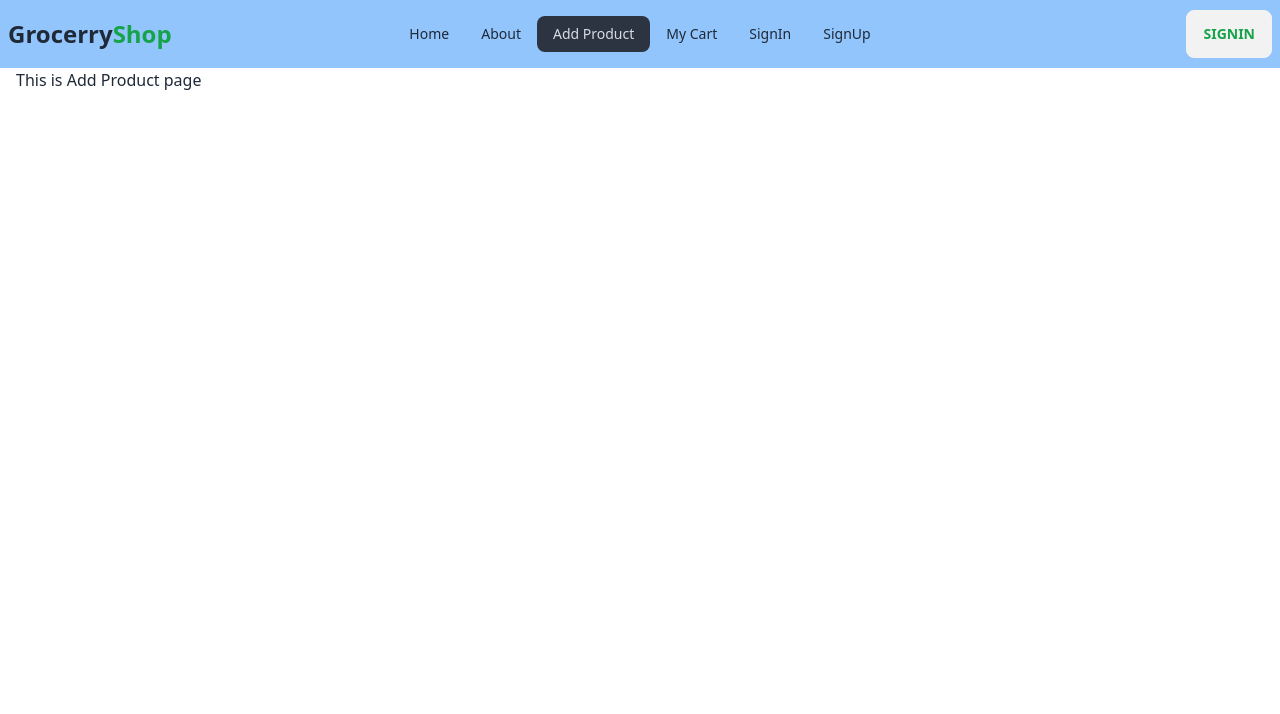
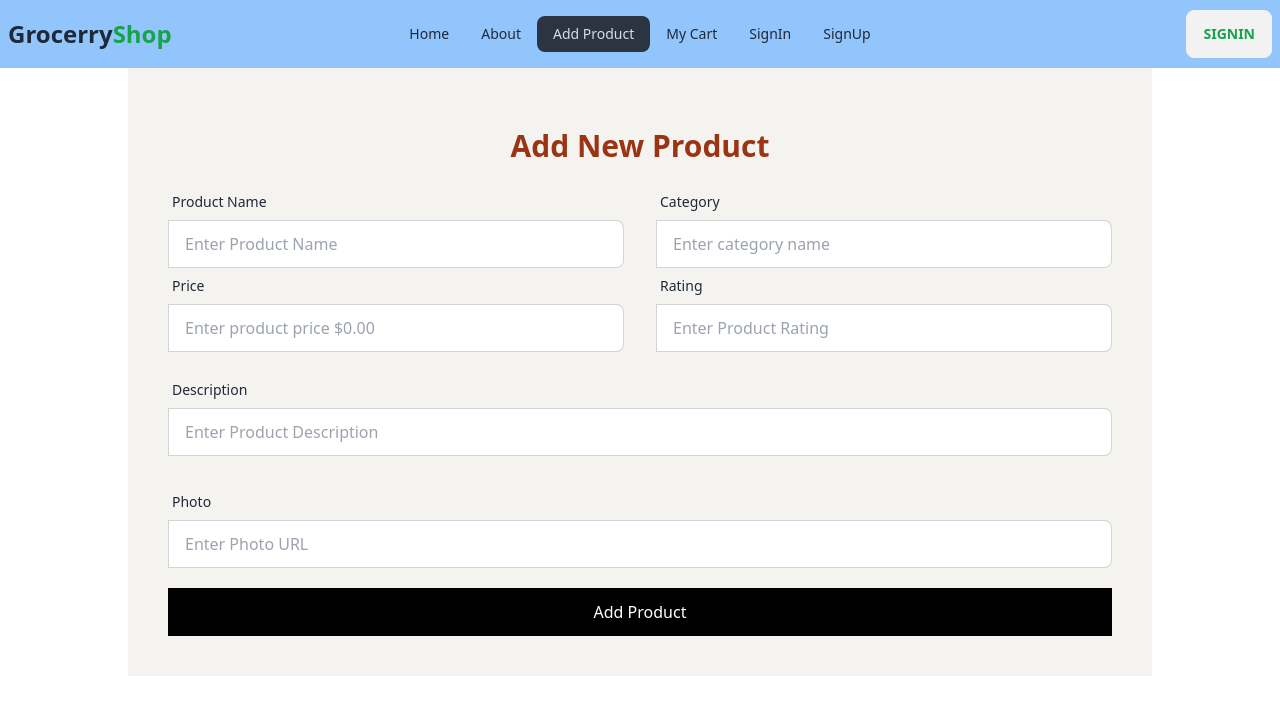
Before and after one commit to JAMSHEDWEBDEV/brandshopclient, a React (Vite) app: page /addProduct in a window 1280 px wide. Shown: the top 714 px of the page. Built offline with nearby package versions, Linux system fonts and the light colour scheme; no server answers.

Commit message:
added add product component

```diff
--- a/package.json
+++ b/package.json
@@ -18,7 +18,8 @@
     "react-icons": "^4.11.0",
     "react-router-dom": "^6.17.0",
     "sort-by": "^1.2.0",
-    "sweetalert": "^2.1.2"
+    "sweetalert": "^2.1.2",
+    "sweetalert2": "^11.7.32"
   },
   "devDependencies": {
     "@types/react": "^18.2.15",
--- a/src/Route/Route.jsx
+++ b/src/Route/Route.jsx
@@ -21,7 +21,7 @@ const Route = createBrowserRouter([
             {
                 path: "/",
                 element: <Home></Home>,
-                loader:()=>fetch('/public/category.json')
+                loader:()=>fetch('/category.json')
             },
             {
                 path:"/about",
--- /dev/null
+++ b/src/components/Contact/Contact.jsx
@@ -0,0 +1,15 @@
+
+const Contact = () => {
+    return (
+        <div className="flex flex-col md:flex-col lg:flex-row">
+            <div>
+                <h1>Contact Details</h1>
+                <p><span>ffice Address-1</span>: G-shop Grocery shop (United Estate Of America) Co., Ltd. Bridge 8, Room 9201.</p>
+                <p><span>Office Address-2</span>: #25 Jocker Goru Zhong Road NYPD 200025 USA.</p>
+            </div>
+            <div></div>
+        </div>
+    );
+};
+
+export default Contact;
--- a/src/pages/AddProduct/AddProduct.jsx
+++ b/src/pages/AddProduct/AddProduct.jsx
@@ -1,9 +1,104 @@
+import Swal from "sweetalert2";
 
 const AddProduct = () => {
+
+    const handleAddProduct = e =>{
+        e.preventDefault();
+        const form = e.target;
+        const name = form.name.value;
+        const Category = form.category.value;
+        const Price = form.price.value;
+        const Rating = form.rating.value;
+        const Description = form.description.value;
+        const photo = form.photo.value;
+        const newProduct = {name,Category,Price,Rating,Description,photo}
+        console.log(newProduct);
+
+    //    send data to server
+        fetch('http://localhost:5000/products',{
+            method: 'POST',
+            headers:{
+                'content-type':'application/json'
+            },
+            body: JSON.stringify(newProduct)
+        })
+        .then(res => res.json())
+        .then(data => {
+            console.log(data)
+            if(data.insertedId){
+                Swal.fire({
+                    title: 'success!',
+                    text: 'Your Product added successfully',
+                    icon: 'success',
+                    confirmButtonText: 'Ok'
+                  })
+            }
+        })
+    }
+
     return (
-        <div>
-            <h1>This is Add Product page</h1>
-        </div>
+        <div className="bg-[#F4F3F0] mb-5 max-w-5xl mx-auto p-10">
+        <h1 className="text-center text-3xl font-bold text-orange-800 my-5">Add New Product</h1>
+        <form onSubmit={handleAddProduct}>
+            <div className="flex gap-8">
+                <div className="form-control w-1/2">
+                    <label className="label">
+                        <span className="label-text">Product Name</span>
+                    </label>
+                    <label className="input-group">
+                        <input type="text" name="name" placeholder="Enter Product Name" className="input input-bordered w-full" />
+                    </label>
+                </div>
+                <div className="form-control w-1/2">
+                    <label className="label">
+                        <span className="label-text">Category</span>
+                    </label>
+                    <label className="input-group">
+                        <input type="text" name="category" placeholder="Enter category name" className="input input-bordered w-full" />
+                    </label>
+                </div>
+            </div>
+            {/* 2nd row  */}
+            <div className="flex gap-8">
+                <div className="form-control w-1/2">
+                    <label className="label">
+                        <span className="label-text">Price</span>
+                    </label>
+                    <label className="input-group">
+                        <input type="text" name="price" placeholder="Enter product price $0.00" className="input input-bordered w-full" />
+                    </label>
+                </div>
+                <div className="form-control w-1/2">
+                    <label className="label">
+                        <span className="label-text">Rating</span>
+                    </label>
+                    <label className="input-group">
+                        <input type="text" name="rating" placeholder="Enter Product Rating" className="input input-bordered w-full" />
+                    </label>
+                </div>
+            </div>
+            {/* 3nd row  */}
+            <div className="mt-5">
+                <div className="form-control">
+                    <label className="label">
+                        <span className="label-text">Description</span>
+                    </label>
+                    <label className="input-group">
+                        <input type="text" name="description" placeholder="Enter Product Description" className="input input-bordered w-full" />
+                    </label>
+                </div>
+            </div>
+            <div className=" mt-7">
+                <label className="label">
+                    <span className="label-text">Photo</span>
+                </label>
+                <label className="input-group">
+                    <input type="text" name="photo" placeholder="Enter Photo URL" className="input input-bordered w-full" />
+                </label>
+            </div>
+            <input type="submit" value="Add Product" className="btn-block bg-black text-white py-3 mt-5" />
+        </form>
+    </div>
     );
 };
 
```
Also changed, not shown: 1 other file (tests, documents, lock files or other folders).
